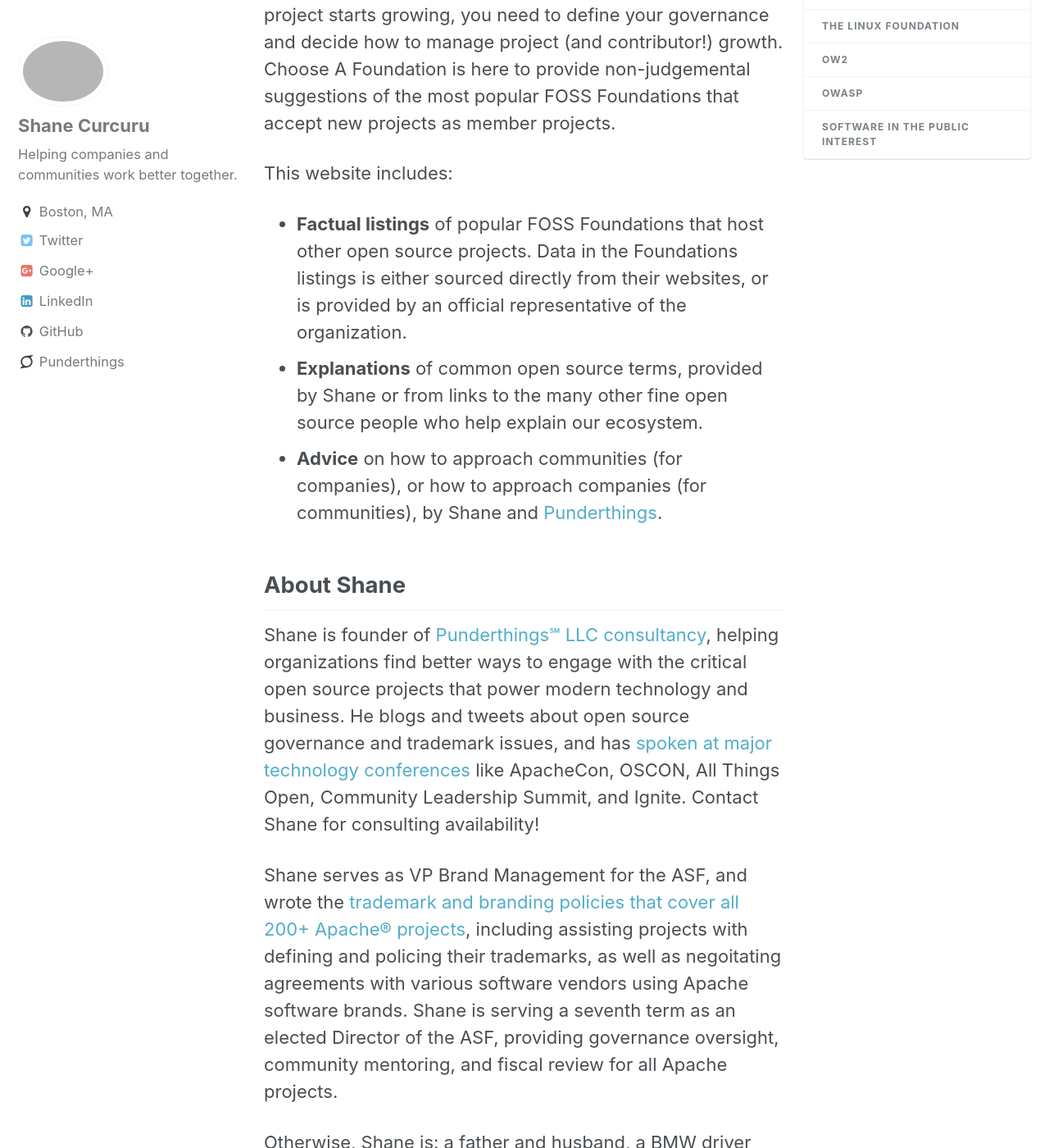
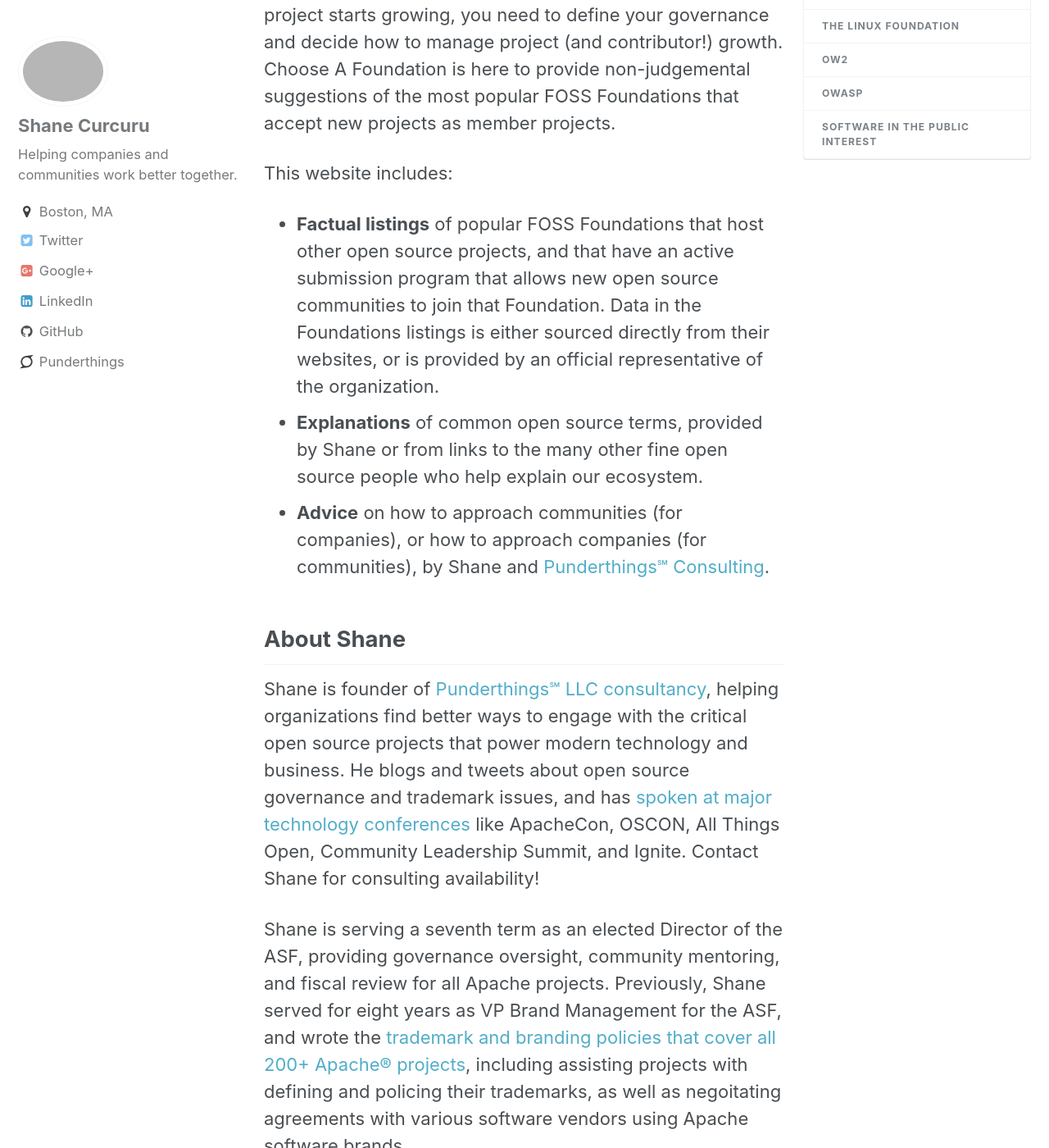
Before and after one commit to ShaneCurcuru/chooseafoundation, a Jekyll site: the page built from _pages/about.md, in a window 1280 px wide and 1400 px high, scrolled down 648 px. Shown: the whole window at 82% size. Built offline with Jekyll 4.4.1, drawn with Linux system fonts in a browser that asks for light colours.

Commit message:
Update site description and my bio

```diff
--- a/_pages/about.md
+++ b/_pages/about.md
@@ -18,15 +18,15 @@
 
 This website includes:
 
-- **Factual listings** of popular FOSS Foundations that host other open source projects.  Data in the Foundations listings is either sourced directly from their websites, or is provided by an official representative of the organization.
+- **Factual listings** of popular FOSS Foundations that host other open source projects, and that have an active submission program that allows new open source communities to join that Foundation.  Data in the Foundations listings is either sourced directly from their websites, or is provided by an official representative of the organization.
 - **Explanations** of common open source terms, provided by Shane or from links to the many other fine open source people who help explain our ecosystem.
-- **Advice** on how to approach communities (for companies), or how to approach companies (for communities), by Shane and [Punderthings](http://punderthings.com/).
+- **Advice** on how to approach communities (for companies), or how to approach companies (for communities), by Shane and [Punderthings℠ Consulting](http://punderthings.com/).
 
 ## About Shane
 
 Shane is founder of [Punderthings℠ LLC consultancy](http://punderthings.com/), helping organizations find better ways to engage with the critical open source projects that power modern technology and business.  He blogs and tweets about open source governance and trademark issues, and has [spoken at major technology conferences](http://ShaneSlides.com/) like ApacheCon, OSCON, All Things Open, Community Leadership Summit, and Ignite.  Contact Shane for consulting availability!
 
-Shane serves as VP Brand Management for the ASF, and wrote the [trademark and branding policies that cover all 200+ Apache® projects](http://www.apache.org/foundation/marks/resources), including assisting projects with defining and policing their trademarks, as well as negoitating agreements with various software vendors using Apache software brands.  Shane is serving a seventh term as an elected Director of the ASF, providing governance oversight, community mentoring, and fiscal review for all Apache projects.
+Shane is serving a seventh term as an elected Director of the ASF, providing governance oversight, community mentoring, and fiscal review for all Apache projects.  Previously, Shane served for eight years as VP Brand Management for the ASF, and wrote the [trademark and branding policies that cover all 200+ Apache® projects](http://www.apache.org/foundation/marks/resources), including assisting projects with defining and policing their trademarks, as well as negoitating agreements with various software vendors using Apache software brands.
 
 Otherwise, Shane is: a father and husband, a BMW driver and punny guy. Oh, and [we have cats](https://www.instagram.com/shanecurcuru/). Follow [@ShaneCurcuru](https://twitter.com/shanecurcuru) and read hist blog about [open source communities](http://CommunityOverCode.com).
 
```
